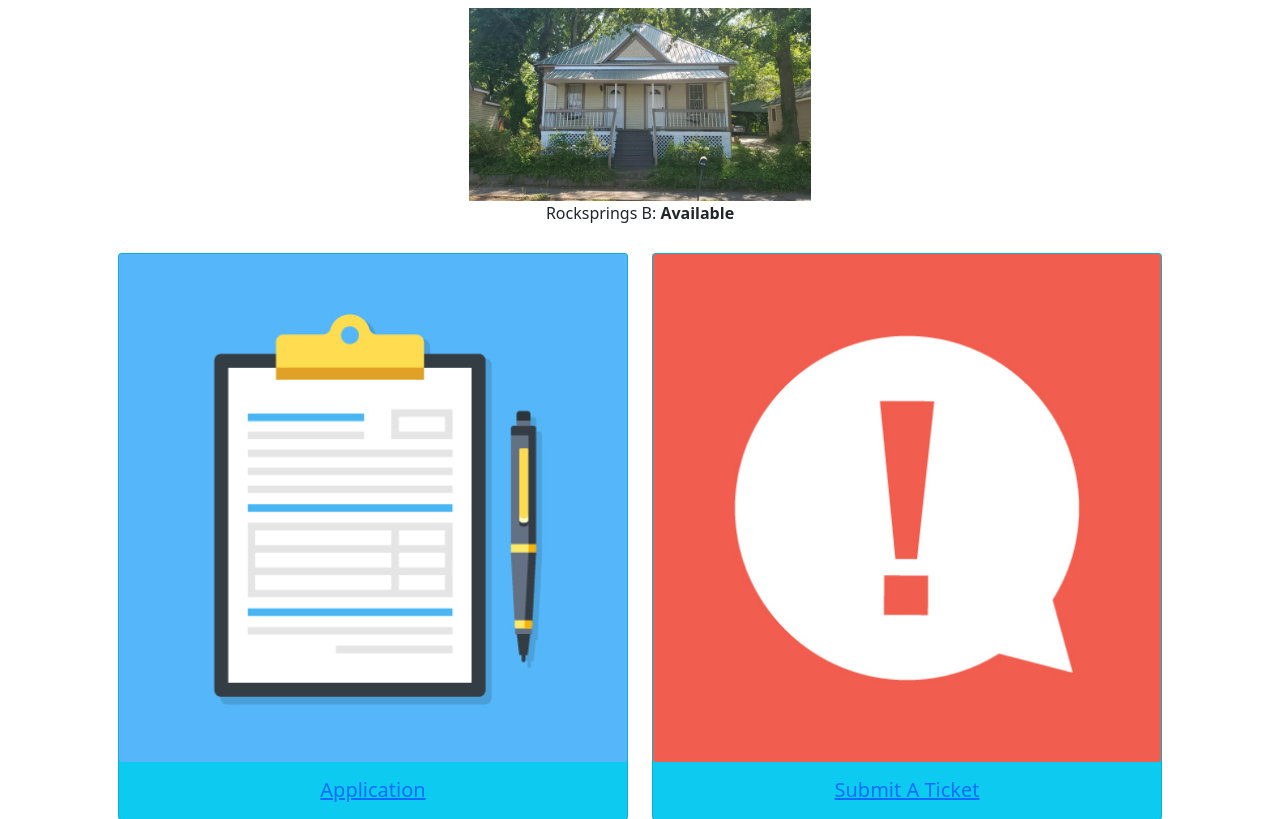
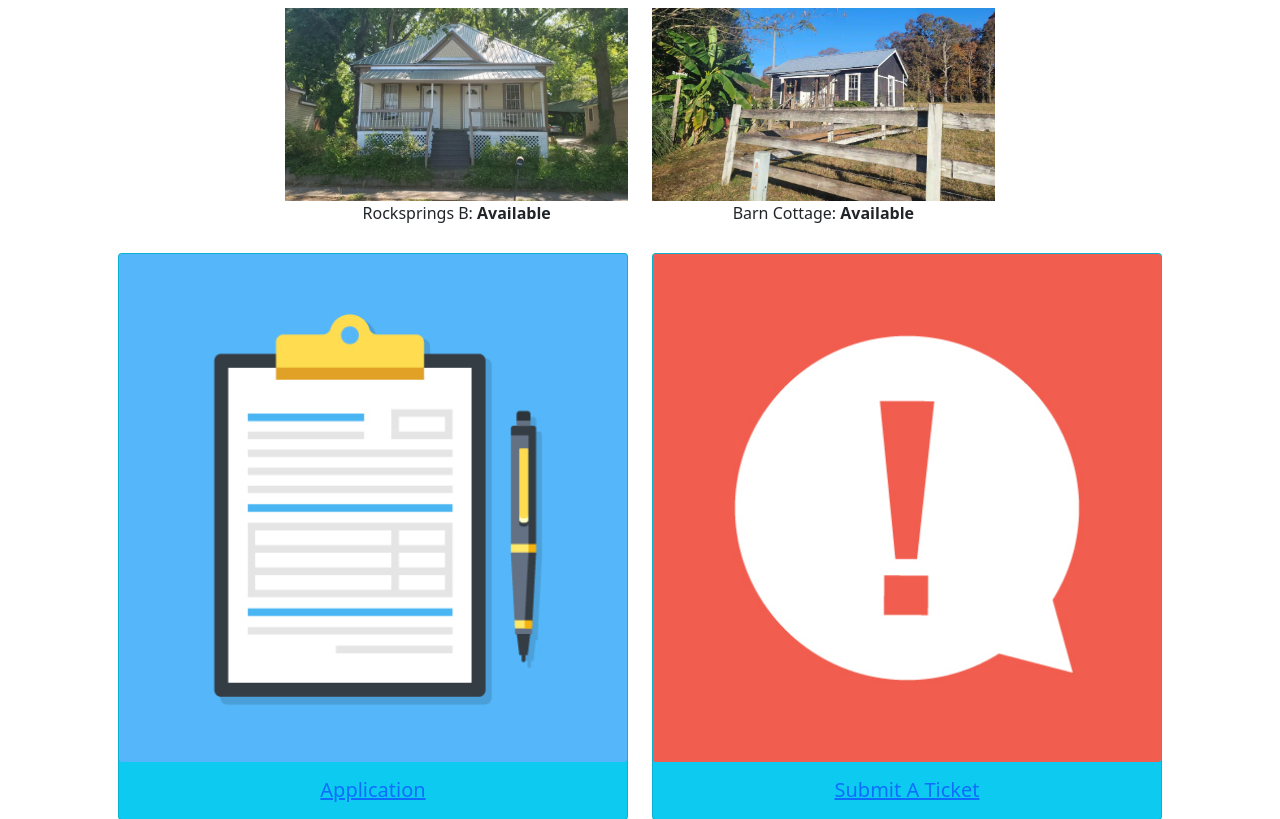
Before and after one commit to elisspace/pops, a PHP site: page / in a window 1280 px wide. Shown: the part 56-875 px from the top of the page. Run offline with PHP 8.4, Linux system fonts and the light colour scheme.

Commit message:
make cottage available

```diff
--- a/index.php
+++ b/index.php
@@ -42,10 +42,10 @@
     <a href="p/rocksprings-b.php"><img src="pics/rocksprings/rocksprings-front-72-perc.webp" class="d-block w-100" alt="Rocksprings B"></a>
         Rocksprings B: <b>Available</b>
     </div>
-    <!-- <div class="col">
+    <div class="col">
        <a href="p/cottage.php"> <img src="pics/cottage/cottage_front_0_perc.webp" class="d-block w-100" alt="Barn Cottage"></a>
-        Barn Cottage: <b>Unavailable</b>
-    </div> -->
+        Barn Cottage: <b>Available</b>
+    </div>
 </div>
 
     <!--Icons Row-->
```
